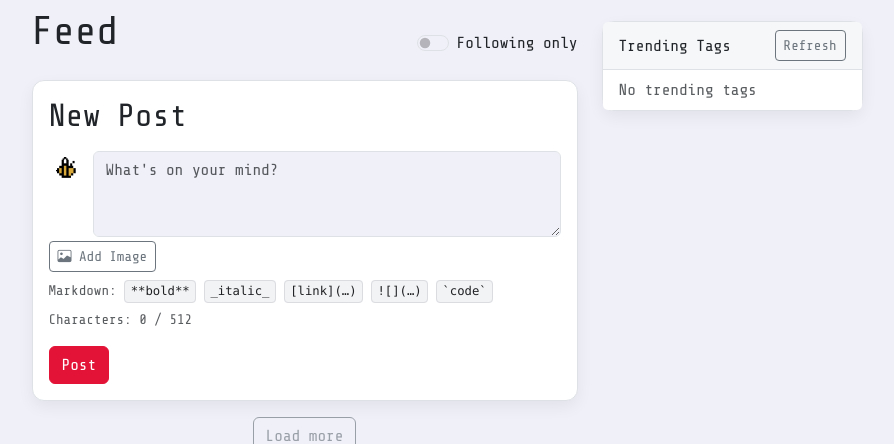
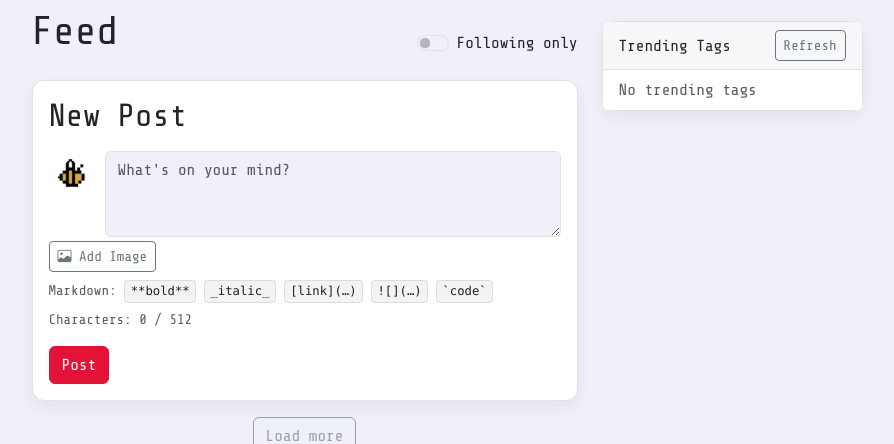
Before and after one commit to TheCrazyGM/hive-micro, a Flask app: page /feed in a window 1280 px wide. Shown: the part 59-503 px from the top of the page, without its empty margins (193-1087 px from the left). Run offline with Flask 3, Linux system fonts and the light colour scheme; the visitor is signed in with stand-in values (Sample User, id 1); data that the repository does not hold is empty; some libraries are stand-ins or nearby versions.

Commit message:
style: increase bee icon height from 36px to 48px in new post widget

```diff
--- a/app/templates/partials/new_post_widget.html
+++ b/app/templates/partials/new_post_widget.html
@@ -11,7 +11,7 @@
                data-static="{{ url_for('static', filename='img/right.png') }}"
                data-anim="{{ url_for('static', filename='img/animate.gif') }}"
                alt="Bee"
-               style="height:36px; width:auto;" />
+               style="height: 48px; width: auto;" />
         </div>
         <textarea class="form-control flex-grow-1" id="postContent" rows="3" placeholder="What's on your mind?"
                   maxlength="{{ config['CONTENT_MAX_LEN'] }}"></textarea>
```
